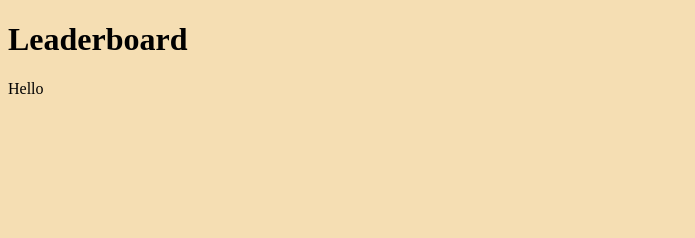
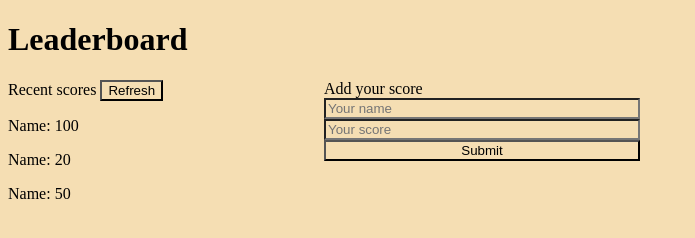
Before and after one commit to Mar12358/leaderboard, a website built with webpack: page src/index.html in a window 1280 px wide. Shown: the whole page, without its empty margins (0-695 px from the left). Built offline with nearby package versions, Linux system fonts and the light colour scheme.

Commit message:
Add plain HTML

```diff
--- a/src/index.js
+++ b/src/index.js
@@ -2,6 +2,27 @@
 import './style.css';
 
 const body = document.querySelector('body');
-const element = document.createElement('div');
-element.innerHTML = 'Hello';
-body.appendChild(element);
+const container = document.createElement('div');
+container.className = 'container';
+container.innerHTML = `
+<div class="container">
+  <div class="left-section">
+    <div class="recent-title">
+      <span>Recent scores</span>
+      <button>Refresh</button>
+    </div>
+    <div class="scores">
+      <p>Name: 100</p>
+      <p>Name: 20</p>
+      <p>Name: 50</p>
+    </div>
+  </div>
+  <div class="right-section">
+    <span>Add your score</span>
+    <input type="text" placeholder="Your name">
+    <input type="text" placeholder="Your score">
+    <button>Submit</button>
+  </div>
+</div>
+`;
+body.appendChild(container);
--- a/src/style.css
+++ b/src/style.css
@@ -1,3 +1,12 @@
 * {
   background-color: wheat;
 }
+
+.container {
+  display: grid;
+  grid-template-columns: 1fr 1fr;
+}
+.right-section {
+  display: flex;
+  flex-direction: column;
+}
```
Also changed, not shown: src/index.html (+1 -0 lines).
